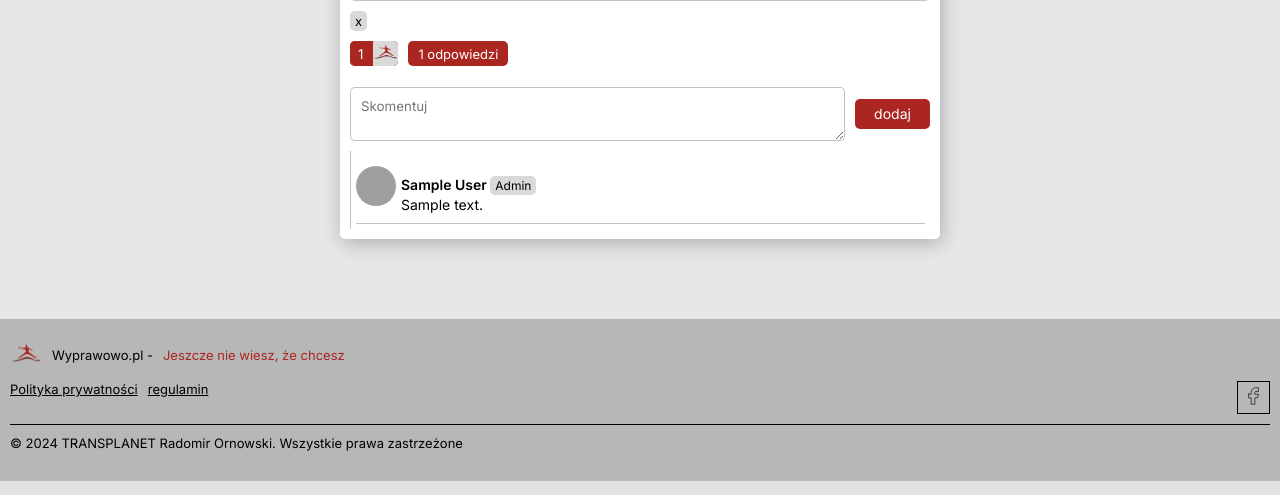
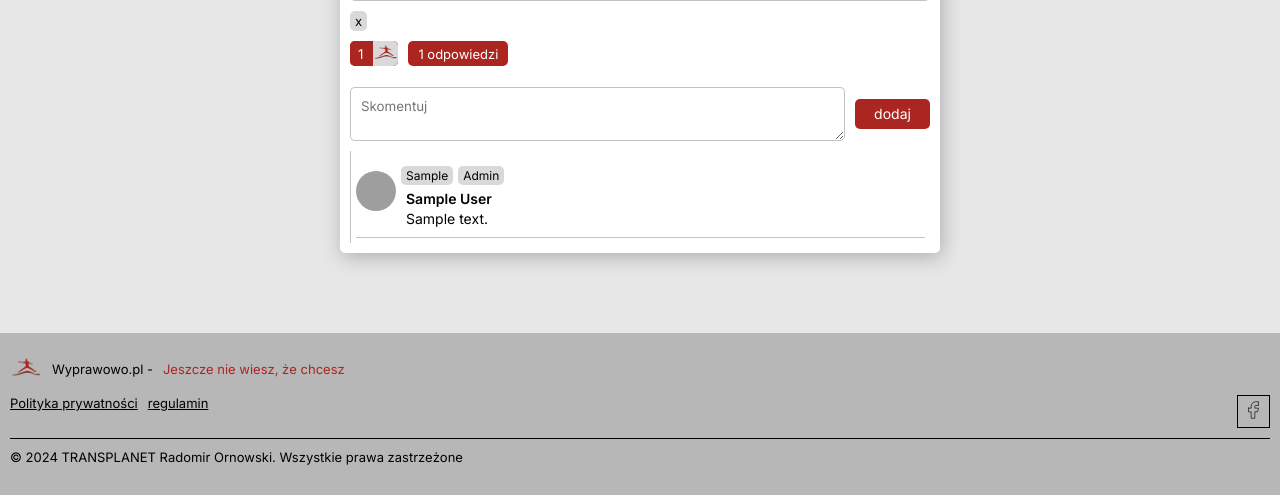
Before and after one commit to Kajo-dev/wyprawowo, a Django app: page /post/1/ in a window 1280 px wide. Shown: the part 581-1076 px from the top of the page. Run offline with Django 4.2, Linux system fonts and the light colour scheme; a user stored in the database is signed in; tables that the repository leaves empty hold one stand-in row (values such as "Sample post"); some libraries are stand-ins or nearby versions; grey boxes are pictures that could not be loaded.

Commit message:
add location info

```diff
--- a/frontend/css/socials/activity_page.css
+++ b/frontend/css/socials/activity_page.css
@@ -9,18 +9,24 @@
   border-radius: 100%;
 }
 
-.admin-box {
+.user-info-box {
   font-size: 12px;
   font-weight: normal;
   background-color: #d9d9d9;
   padding: 2px 5px;
   border-radius: 5px;
+  width: min-content;
 }
 
-.post.box > .admin-box {
+.user-additional-info{
+  display: flex;
+  flex-wrap: wrap;
+  align-items: center;
+  gap:5px;
+  margin-bottom:5px;
+}
+.post.box > .user-info-box {
   margin-bottom: 5px;
-  display: block;
-  width: min-content;
 }
 
 .inspire-us-button {
@@ -587,16 +593,18 @@ button.avatars-counter:hover {
   display: flex;
   padding: 10px 0;
   border-bottom: 1px solid rgba(153, 153, 153, 0.6);
+  gap: 5px;
 }
 
 .comment-box a img {
+  margin-top:5px;
   height: 40px;
   width: 40px;
   border-radius: 100%;
 }
 
 .comment-box-user {
-  margin: 10px 5px 3px;
+  margin: 0px 5px 3px;
   font-weight: 600;
 }
 
--- a/frontend/css/socials/profile_page.css
+++ b/frontend/css/socials/profile_page.css
@@ -60,7 +60,7 @@
   padding: 10px 7px;
   font-weight: 500;
 }
-.profile-box .admin-box {
+.profile-box .user-info-box {
   margin: 5px;
   margin-top: 2px;
   display: block;
--- a/frontend/css/user_manager/update_profile.css
+++ b/frontend/css/user_manager/update_profile.css
@@ -5,6 +5,11 @@
     overflow: hidden;
     position: absolute;
     z-index: -1;
+}
+
+.location-input{
+    font-size: 13px;
+    margin-top:5px;
 }
 
 .update-profile-form {
--- a/templates/user_manager/post_view.html
+++ b/templates/user_manager/post_view.html
@@ -18,7 +18,7 @@
     <div class="post-list">
         {% for post, is_post_liked_by_user, like_count, comment_count, is_author, is_shared in posts %}
         <div class="post box">
-            {% if post.user.is_superuser %}  <span class="admin-box"> Admin </span> {% endif %}
+            <div class="user-additional-info"> {% if post.user.profile.location %}  <div class="user-info-box"> {{ post.user.profile.location}} </div> {% endif %} {% if post.user.is_superuser %}  <div class="user-info-box"> Admin </div> {% endif %} </div>
             <div class="post-topbar">
                 <a href="/profil/{{post.user.profile.slug}}" class="post-topbar-user-avatar">
                     <img src="{{post.user.profile.avatar}}/thumb" alt="user avatar"/>
@@ -196,9 +196,8 @@
                             <img src="{{comment.user.profile.avatar}}/thumb" alt="profile avatar"/>
                         </a>
                         <div>
-                            <p class="comment-box-user">{{ comment.user.first_name }} {{ comment.user.last_name }}
-                                {% if comment.user.is_superuser %}  <span class="admin-box"> Admin </span> {% endif %}
-                             </p>
+                            <div class="user-additional-info"> {% if comment.user.profile.location %}  <div class="user-info-box"> {{ comment.user.profile.location }} </div> {% endif %} {% if comment.user.is_superuser %}  <div class="user-info-box"> Admin </div> {% endif %} </div>
+                            <p class="comment-box-user">{{ comment.user.first_name }} {{ comment.user.last_name }}  </p>
                             <p class="comment-box-content">{{ comment.content }} </p>
                         </div>
                     </div>
--- a/user_manager/models.py
+++ b/user_manager/models.py
@@ -62,6 +62,7 @@ class User(AbstractBaseUser, PermissionsMixin):
 class Profile(models.Model):
     user = models.OneToOneField(settings.AUTH_USER_MODEL, on_delete=models.CASCADE)
     description = models.TextField(max_length=255, blank=True)
+    location = models.CharField(max_length=255, blank=True)
     slug = models.SlugField(blank=True)
     avatar = models.URLField(blank=False, null=False)
 
--- a/user_manager/views.py
+++ b/user_manager/views.py
@@ -227,7 +227,12 @@ def update_profile(request):
     if request.method == 'POST':
         description = request.POST.get('description')
         avatar = request.FILES.get('avatar')
+        location = request.POSTlocation.get('location')
         changes_made = False
+
+        if location:
+            profile.location = location
+            changes_made = True
 
         if description:
             profile.description = description
```
Also changed, not shown: templates/socials/profile_page.html (+4 -4 lines), templates/user_manager/home.html (+3 -5 lines), templates/user_manager/search_results.html (+4 -4 lines), templates/user_manager/update_profile.html (+61 -28 lines), user_manager/migrations/0002_profile_location.py (added), user_manager/migrations/0003_alter_profile_location.py (added).
